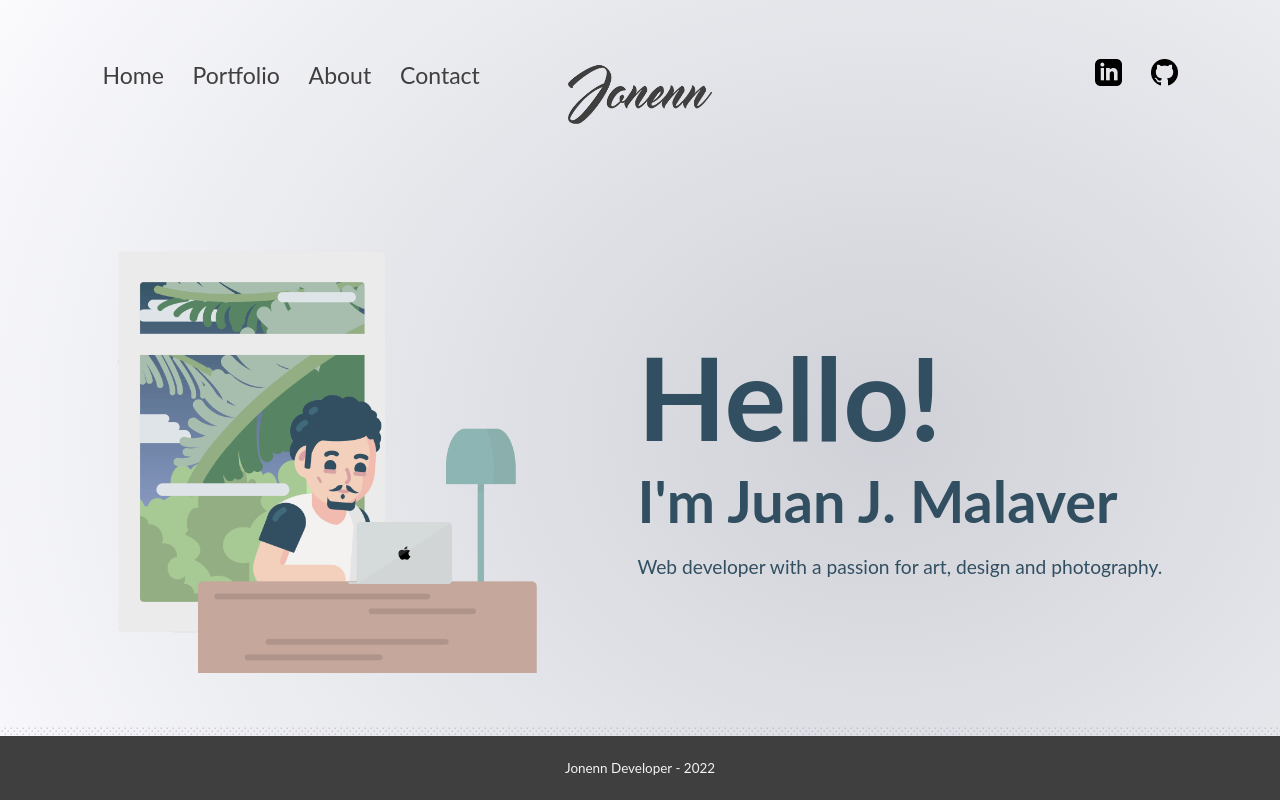
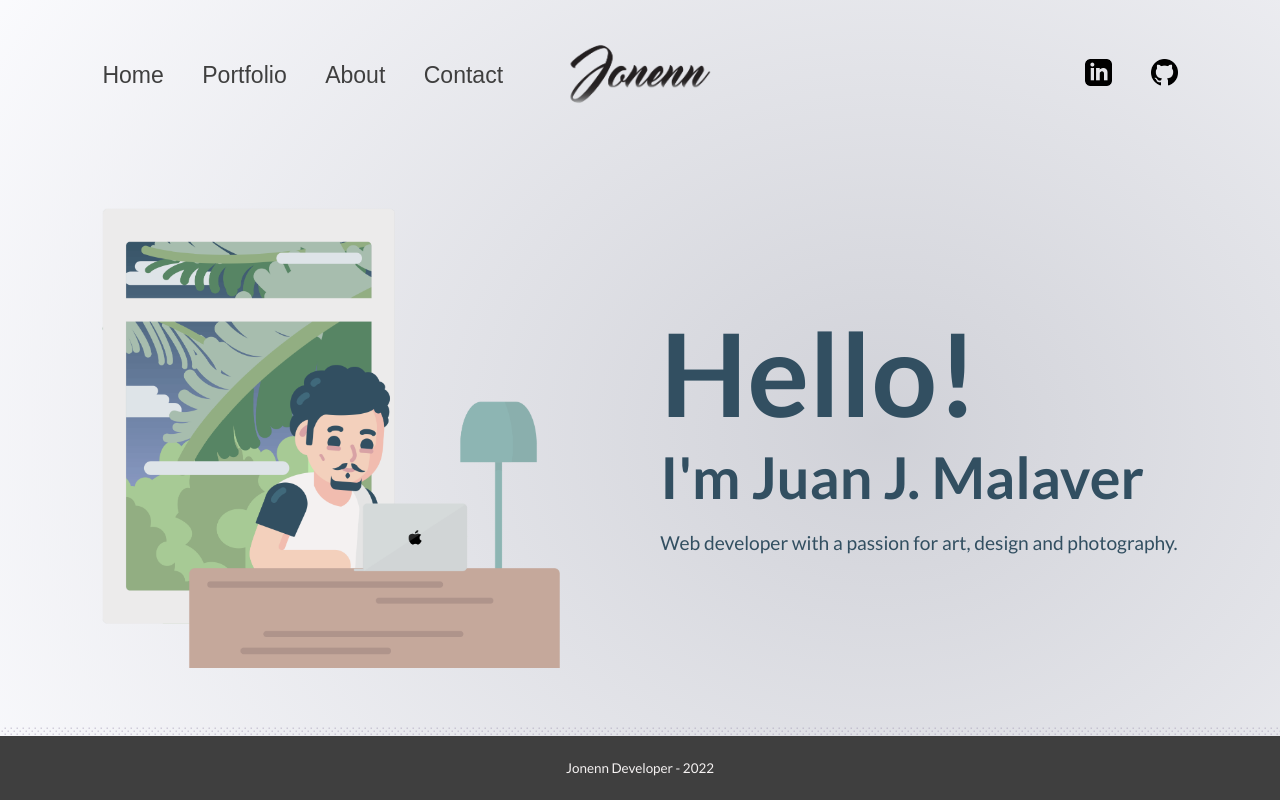
Before and after one commit to jonenn/jonenn, a React (Create React App) app: page / in a window 1280 px wide. Built offline with nearby package versions, Linux system fonts and the light colour scheme.

Commit message:
Minor updates

```diff
--- a/public/index.html
+++ b/public/index.html
@@ -3,6 +3,9 @@
 
 <head>
   <meta charset="utf-8" />
+  <link rel="preconnect" href="https://fonts.googleapis.com">
+  <link rel="preconnect" href="https://fonts.gstatic.com" crossorigin>
+  <link href="https://fonts.googleapis.com/css2?family=Lato:wght@400;700&display=swap" rel="stylesheet">
   <link rel="icon" href="%PUBLIC_URL%/favicon.png" />
   <meta name="viewport" content="width=device-width, initial-scale=1" />
   <meta name="description" />
--- a/src/components/Footer.js
+++ b/src/components/Footer.js
@@ -10,4 +10,4 @@ const Footer = () => {
       </footer>
    );
 };
-export default Footer;
+export { Footer };
--- a/src/components/Hero.js
+++ b/src/components/Hero.js
@@ -14,4 +14,4 @@ const Hero = (props) => {
    );
 };
 
-export default Hero;
+export { Hero };
--- a/src/components/Navbar.js
+++ b/src/components/Navbar.js
@@ -41,4 +41,4 @@ const Navbar = () => {
    );
 };
 
-export default Navbar;
+export { Navbar };
--- a/src/pages/Home.js
+++ b/src/pages/Home.js
@@ -1,10 +1,11 @@
-import Navbar from "../components/Navbar";
-import Hero from "../components/Hero";
-import Footer from "../components/Footer";
+import { Navbar } from "../components/Navbar";
+import { Hero } from "../components/Hero";
+import { Footer } from "../components/Footer";
+import React from "react";
 
 const Home = () => {
    return (
-      <div>
+      <React.Fragment>
          <Navbar />
          <Hero
             htitle="Hello!"
@@ -12,7 +13,7 @@ const Home = () => {
             hparagraph="Web developer with a passion for art, design and photography."
          />
          <Footer />
-      </div>
+      </React.Fragment>
    );
 };
 
--- a/src/styles/Hero.css
+++ b/src/styles/Hero.css
@@ -3,14 +3,14 @@
    flex-direction: row;
    align-items: center;
    justify-content: center;
-   margin: 0 auto;
+   margin: -1.5rem auto;
    height: 78vh;
    width: 84%;
    box-sizing: border-box;
 }
 
 .hero__image {
-   max-height: 33vw;
+   max-height: 36vw;
 }
 
 .hero__content {
--- a/src/styles/Navbar.css
+++ b/src/styles/Navbar.css
@@ -7,6 +7,8 @@ nav {
    font-size: 1.44rem;
    color: var(--global-font-color);
    width: 84%;
+   font-family: sans-serif;
+   font-weight: 300;
    /* box-sizing: content-box; */
 }
 
@@ -25,7 +27,7 @@ ul {
 
 ul li {
    display: inline;
-   padding-right: 1.8rem;
+   padding-right: 2.4rem;
 }
 
 ul li a {
@@ -55,6 +57,6 @@ ul li a:visited {
 }
 
 .logo {
-   margin-top: 48px;
+   margin-top: 0.3rem;
    height: 78px;
 }
```
Also changed, not shown: public/robots.txt (deleted), src/images/logo.png.
